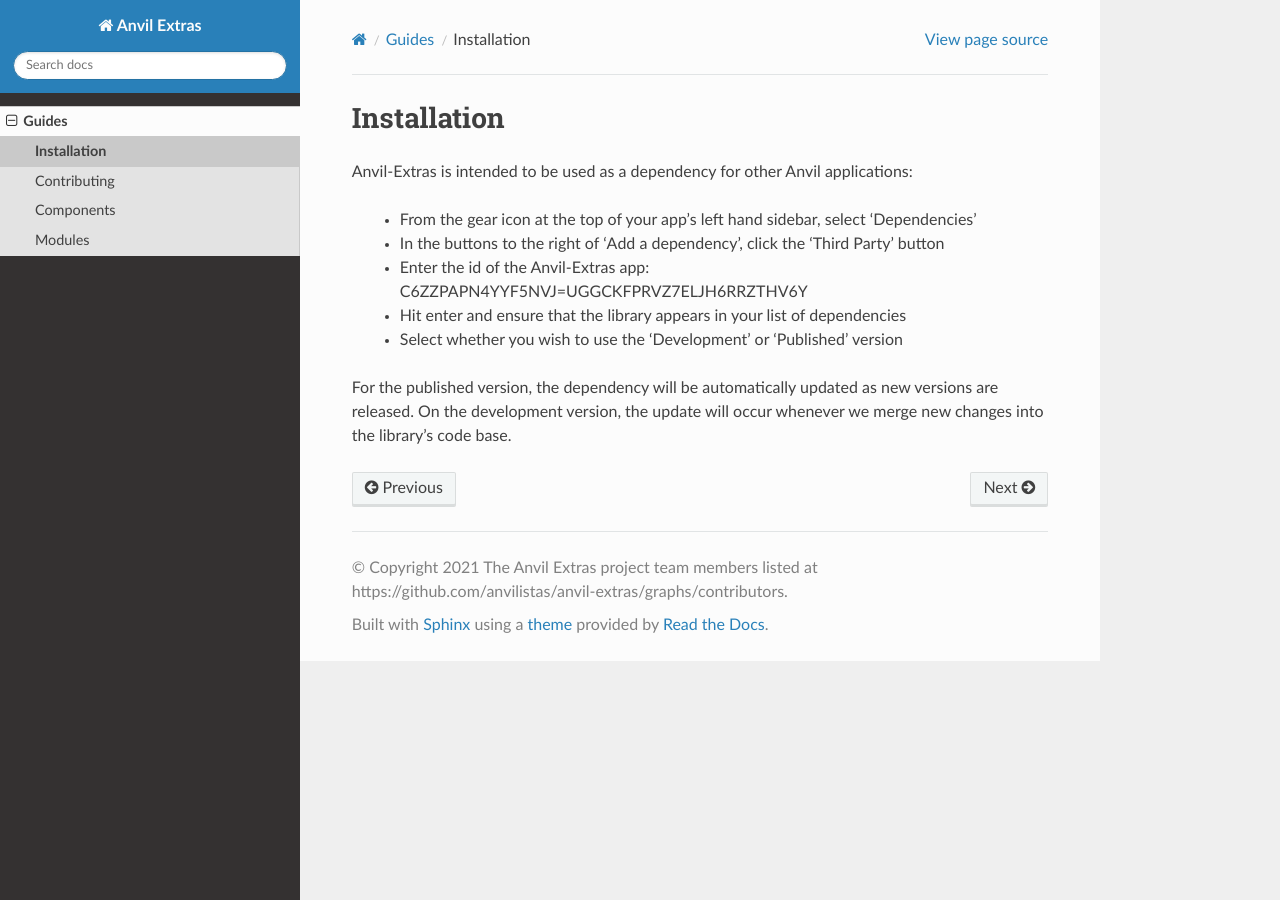
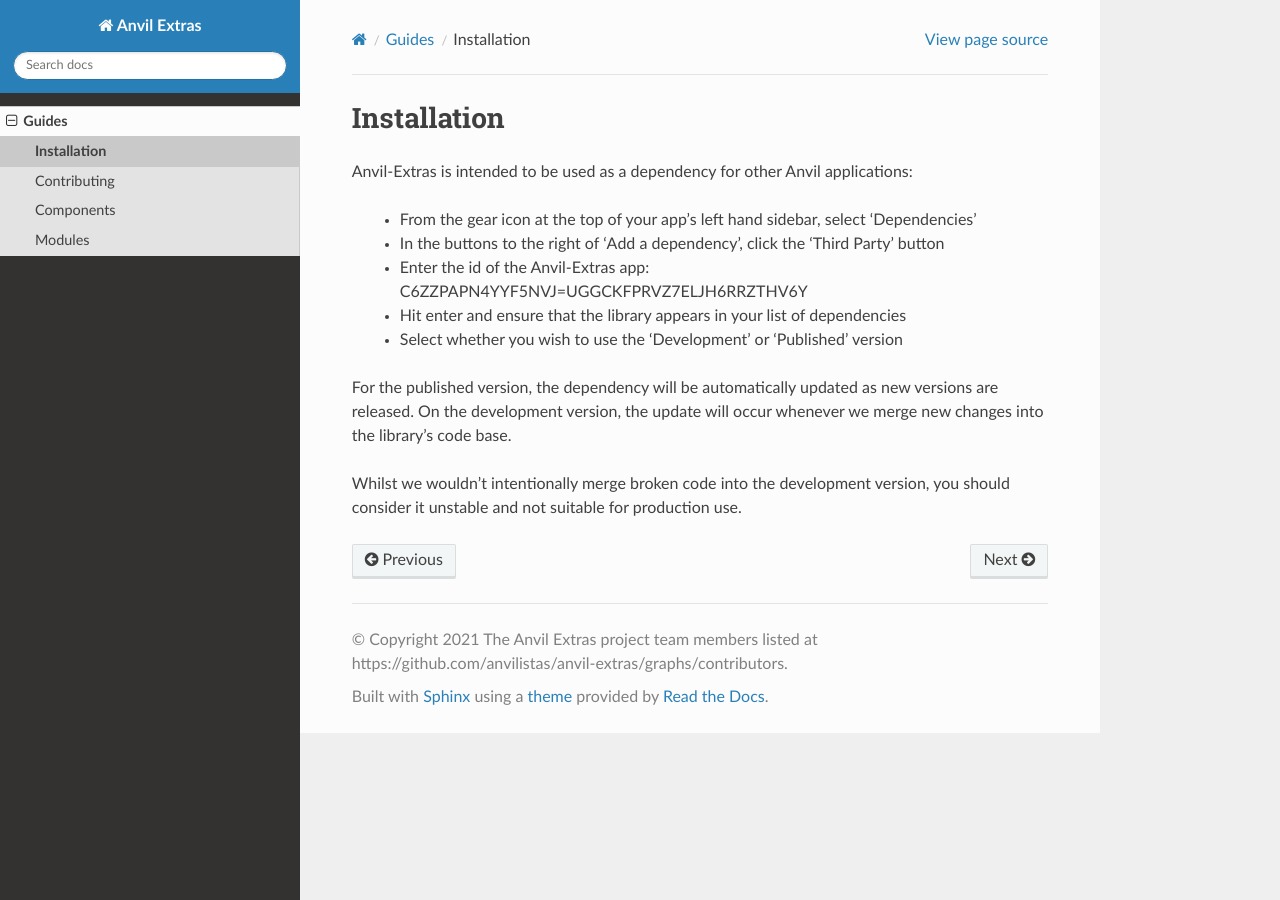
Before and after one commit to anvilistas/anvil-extras, a Sphinx documentation site: the page built from docs/guides/installation.rst, in a window 1280 px wide. Built offline with Sphinx 7.4.7 and the Read the Docs theme 2.0.0, drawn with Linux system fonts in a browser that asks for light colours.

Commit message:
Add dire warning note

```diff
--- a/docs/guides/installation.rst
+++ b/docs/guides/installation.rst
@@ -10,3 +10,6 @@
 
 For the published version, the dependency will be automatically updated as new versions are released.
 On the development version, the update will occur whenever we merge new changes into the library's code base.
+
+Whilst we wouldn't intentionally merge broken code into the development version, you should
+consider it unstable and not suitable for production use.
```
